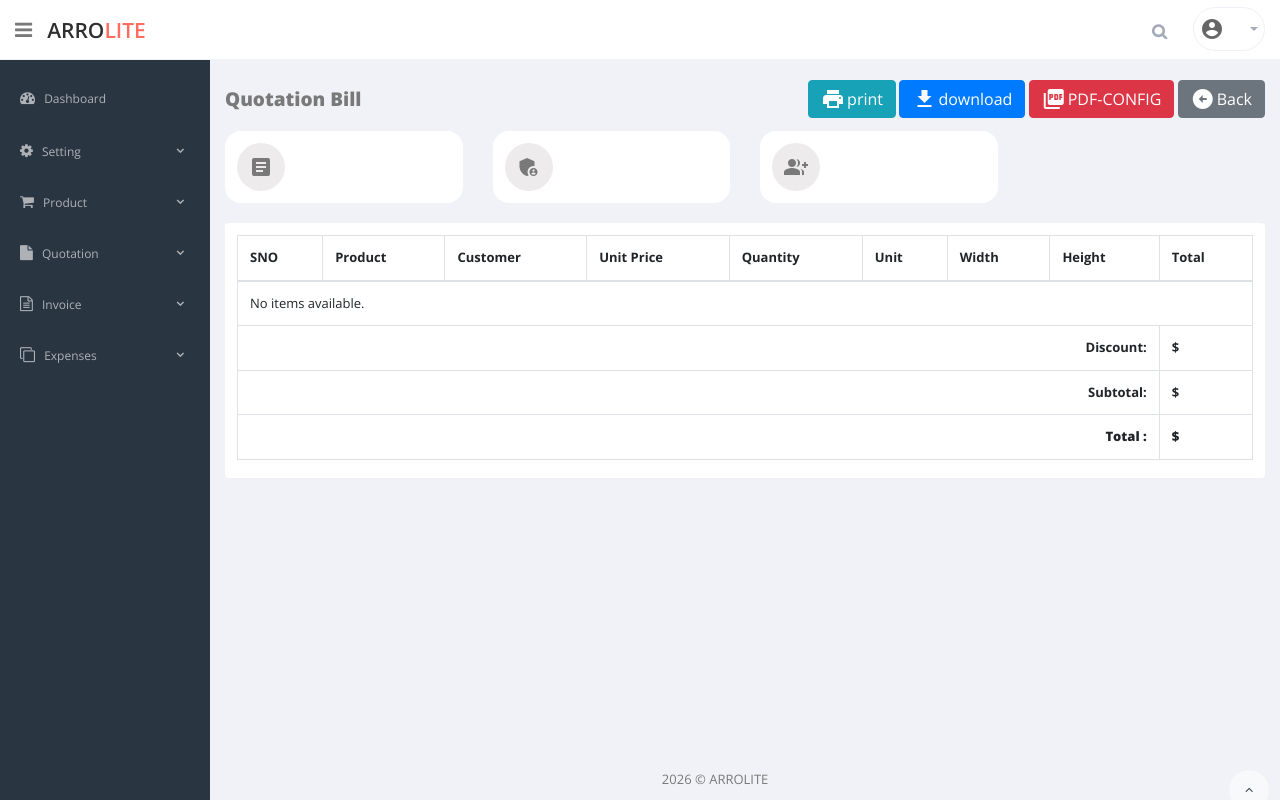
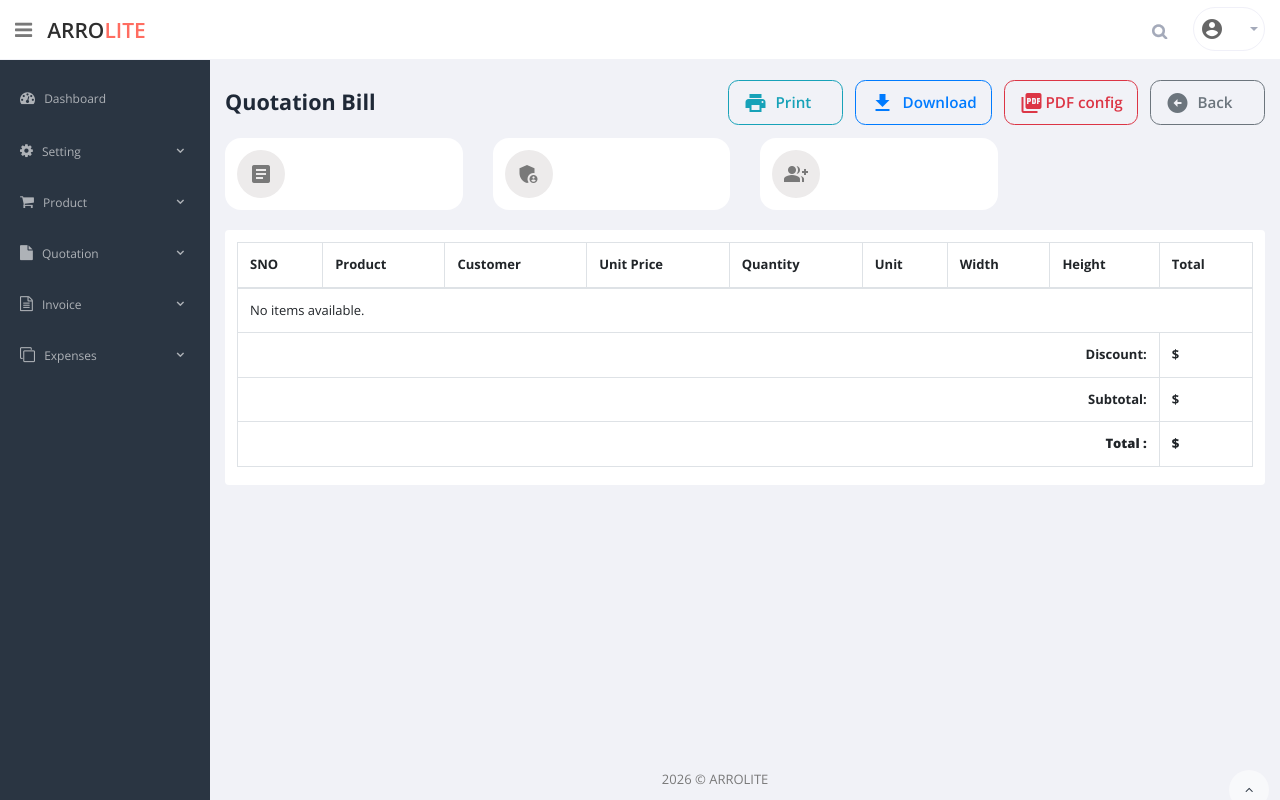
Before and after one commit to SANTHOSHNS001/arrolite, a Django app: template app/templates/pages/quotation/quotation_approval_form.html in a window 1280 px wide. Run offline with Django 5.2, Linux system fonts and the light colour scheme; the template is opened without the code that fills it, so the values that code supplies are empty; some libraries are stand-ins or nearby versions.

Commit message:
update btns

```diff
--- a/app/templates/pages/quotation/quotation_approval_form.html
+++ b/app/templates/pages/quotation/quotation_approval_form.html
@@ -8,6 +8,43 @@
 {% endblock %}
 {% block body_content %}
 <style>
+      .wrapper-title {
+        display: flex;
+        flex-wrap: wrap;
+        justify-content: space-between;
+        align-items: center;
+        gap: 1rem;
+    }
+
+    .wrapper-content {
+        font-size: 1.35rem;
+        font-weight: 700;
+        color: #1f2937;
+    }
+
+    .wrapper-actions {
+        display: flex;
+        flex-wrap: wrap;
+        gap: 0.75rem;
+        justify-content: flex-end;
+    }
+
+    .btn-action {
+        display: inline-flex;
+        align-items: center;
+        gap: 0.5rem;
+        min-width: 115px;
+        padding: 0.6rem 0.9rem;
+        font-size: 0.95rem;
+        font-weight: 600;
+        border-radius: 0.65rem;
+        transition: transform 0.15s ease, box-shadow 0.15s ease;
+    }
+
+    .btn-action:hover {
+        transform: translateY(-1px);
+        box-shadow: 0 0.5rem 1rem rgba(0, 0, 0, 0.12);
+    }
     .detail-card{
         background-color: #ffffff;
 
@@ -69,12 +106,12 @@
     <div class="wrapper-title">
     <div class="wrapper-content">Quotation Bill</div>
     <div class="wrapper-actions">
-                <button class="btn btn-info" style="display: inline-flex;gap:2px;" onclick="printPart({{ quotation.id }})">  <i class="material-icons">print</i>print</button>
-        <button class="btn btn-primary" style="display: inline-flex;gap:2px;" onclick="quotation_pdf_download({{ quotation.id }})">  <i class="material-icons">download</i>download</button>
+                <button class="btn btn-outline-info btn-action"   onclick="printPart({{ quotation.id }})">  <i class="material-icons">print</i>Print</button>
+        <button class="btn btn-outline-primary btn-action"   onclick="quotation_pdf_download({{ quotation.id }})">  <i class="material-icons">download</i>Download</button>
 
-        <button id="edit-category-btn" data-bs-toggle="modal" data-bs-target="#pdf-config-create"class="btn btn-danger" style="display: inline-flex;gap:2px;"><i class="material-icons">picture_as_pdf</i>PDF-CONFIG</button>
+        <button id="edit-category-btn" data-bs-toggle="modal" data-bs-target="#pdf-config-create"class="btn btn-outline-danger btn-action" style="display: inline-flex;gap:2px;"><i class="material-icons">picture_as_pdf</i>PDF config</button>
 
-        <button class="btn btn-secondary" style="display: inline-flex;gap:2px;" onclick="history.back()">  <i class="material-icons">arrow_circle_left</i>Back</button>
+        <button class="btn btn-outline-secondary  btn-action"  onclick="history.back()">  <i class="material-icons">arrow_circle_left</i>Back</button>
     </div>
    </div>
     <div class="row">
```
Also changed, not shown: app/templates/pages/invoice/invoice_details.html (+17 -1 lines), app/templates/pages/invoice/invoice_request_details.html (+40 -3 lines).
